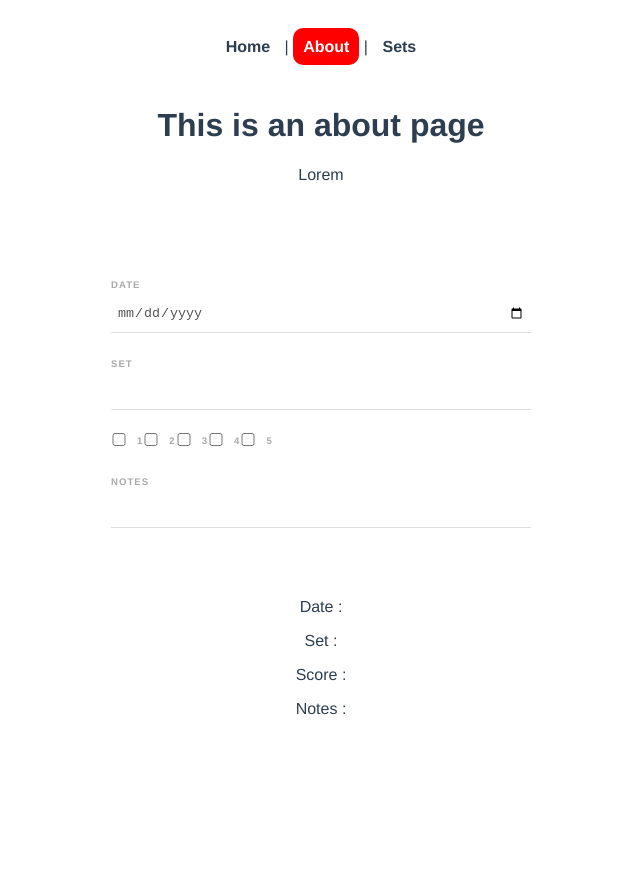
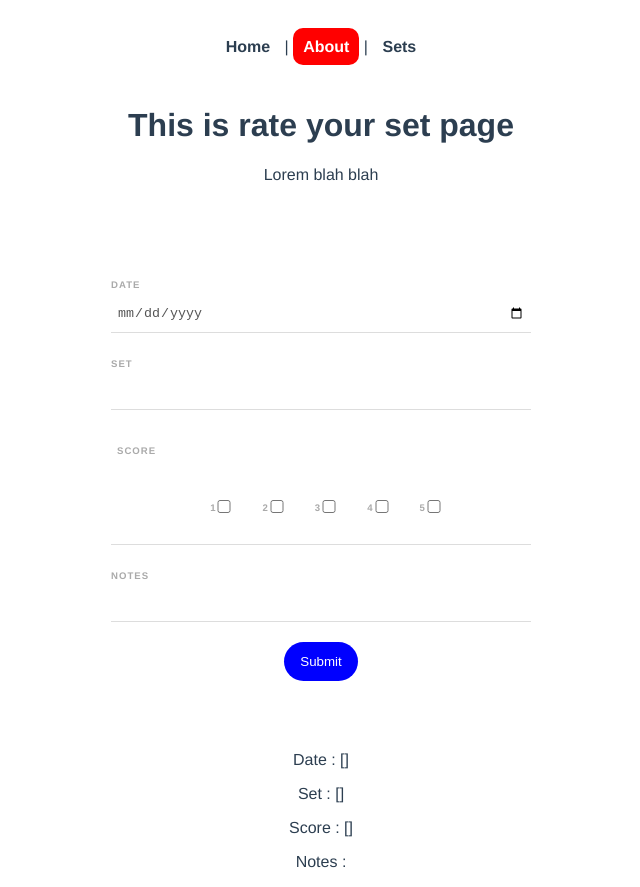
Before and after one commit to iambexnewton/vue-site, a Vue app: page /about in a window 1280 px wide. Shown: the whole page, without its empty margins (319-959 px from the left). Before the commit the page ends 800 px from the top, so only its background shows below. Built offline with nearby package versions, Linux system fonts and the light colour scheme.

Commit message:
custom error on submit

```diff
--- a/src/views/AboutView.vue
+++ b/src/views/AboutView.vue
@@ -1,44 +1,67 @@
 <template>
   <div class="about">
-    <h1>This is an about page</h1>
-    <p>Lorem</p>
+    <h1>This is rate your set page</h1>
+    <p>Lorem blah blah </p>
   </div>
-<form>
+
+<form @submit.prevent="handleSubmit">
     <label>Date</label>
-    <input type="date" required  v-model='date' />
+    <input type="date" v-model='date' />
+    <!-- <div class="error" v-if="dateErrorMessage">{{dateErrorMessage}}</div> -->
 
     <label>Set</label>
-    <input type="set" required  v-model='set' />
+    <input type="sets" v-model='sets' />
+    <div class="error" v-if="setsErrorMessage">{{setsErrorMessage}}</div>
 
+  <div class="score">
+    <h2>Score</h2>
+    <ul>
+<li>
+  <label>1</label>
+<input type="checkbox" value="one" v-model="scores">
 
-   <div class="score">
+</li>
 
-<input type="checkbox">
-<label>1</label>
+<li>
+  <label>2</label>
+   <input type="checkbox" value="two" v-model="scores">
 
-   <input type="checkbox">
-   <label>2</label>
+</li>
 
-   <input type="checkbox">
-   <label>3</label>
+<li> <label>3</label>
+   <input type="checkbox" value="three" v-model="scores">
 
-   <input type="checkbox">
-   <label>4</label>
+</li>
+<li>
+  <label>4</label>
+   <input type="checkbox" value="four" v-model="scores"></li>
 
-   <input type="checkbox">
-   <label>5</label>
+<li>
+<label>5</label>
+   <input type="checkbox" value="five" v-model="scores">
+   </li>
+   </ul>
     </div>
 
 
     <label>Notes</label>
-    <input type="notes" required  v-model='notes' />
+    <input type="text" required  v-model='notes' />
+<div class="submit">
+    <button>Submit</button>
+  </div>
+ </form>
 
-  </form>
+
+
+
+
 
   <p>Date : {{date}}</p>
-  <p>Set : {{set}}</p>
-  <p>Score : {{score}}</p>
+  <p>Set : {{sets}}</p>
+  <p>Score : {{scores}}</p>
   <p>Notes : {{notes}}</p>
+
+
 </template>
 
 
@@ -48,10 +71,17 @@
 export default {
   data() {
     return {
-      date: '',
-      set: '',
-      score: '',
+      date: [],
+      sets: [],
       notes: '',
+      scores: [],
+      data: [],
+      setsErrorMessage: ''
+    }
+  },
+  methods: {
+    handleSubmit() {
+     this.errorMessage = this.sets.length > 0 ? '' : 'Please enter the set details'
     }
   }
 }
@@ -67,7 +97,7 @@ form {
   padding: 40px;
   border-radius: 10px;
 }
-label {
+label, h2 {
   color: #aaa;
   display: inline-block;
   margin: 25px 0px 5px;
@@ -85,12 +115,42 @@ input {
   border-bottom: 1px solid #ddd;
   color: #555;
 }
+.score {
+   display: block;
+  padding: 10px 6px;
+  width: 100%;
+  box-sizing: border-box;
+  border: none;
+  border-bottom: 1px solid #ddd
+}
+button {
+  background: blue;
+  border: 0;
+  padding: 12px 16px;
+  margin-top: 20px;
+  color: white;
+  border-radius: 20px;
+}
+.submit {
+  text-align: center;
+}
 
-input[type="checkbox"] {
+input[type="checkbox"]
+ {
   display: inline-block;
   width: 16px;
-  margin:0 10px 0 0;
+  margin:0 30px 0 0;
   position: relative;
   top: 2px;
+
 }
+ul {
+  list-style: none;
+  display: flex;
+  flex-direction: row;
+  justify-content: center;
+}
+
+
+
 </style>
```
